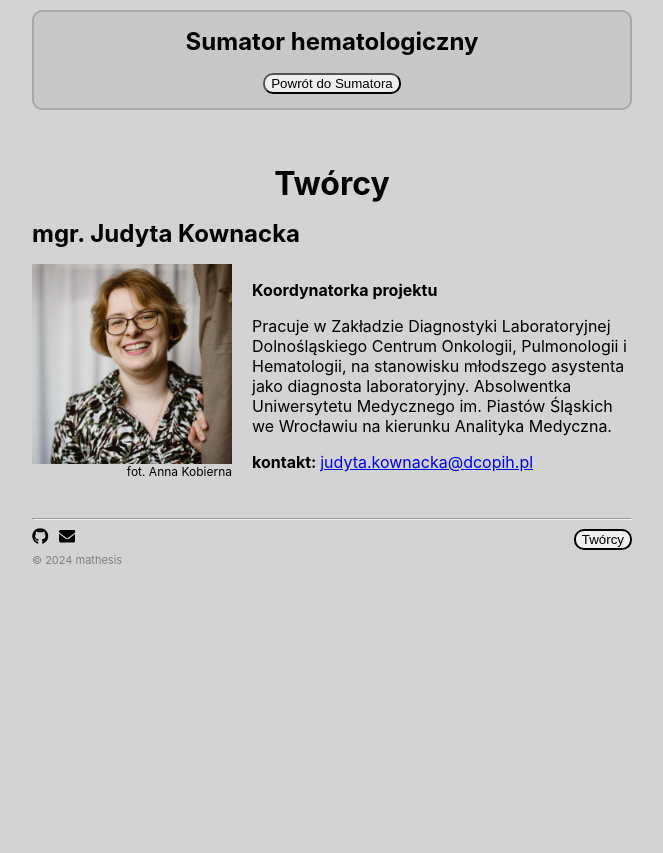
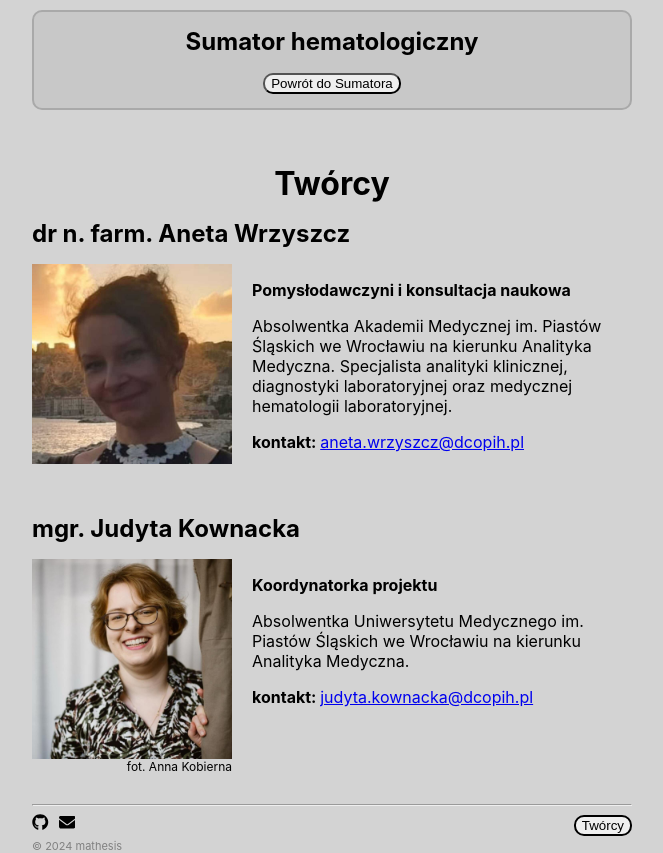
Before and after one commit to hermeneuta/sumator, a React (Create React App) app: page /about in a window 1280 px wide. Shown: the whole page, without its empty margins (308-971 px from the left). Before the commit the page ends 800 px from the top, so only its background shows below. Built offline with nearby package versions, Linux system fonts and the light colour scheme.

Commit message:
aktualizacja tworcow

```diff
--- a/src/components/About/About.js
+++ b/src/components/About/About.js
@@ -2,6 +2,7 @@
 import "./About.css";
 import React from "react";
 import judyta from "../assets/judyta.jpg";
+import aneta from "../assets/aneta.jpg";
 import { useNavigate } from "react-router-dom";
 import Footnote from "../Footnote/Footnote";
 
@@ -36,6 +37,47 @@ function About() {
       >
         Twórcy
       </h1>
+      <div style={{ marginBottom: "30px" }}>
+        <h2 className="margin:10">dr n. farm. Aneta Wrzyszcz</h2>
+        <div
+          style={{
+            display: "flex",
+            flexDirection: "row",
+            gap: "20px",
+          }}
+        >
+          <div
+            style={{
+              display: "flex",
+              flexDirection: "column",
+            }}
+          >
+            <img
+              src={aneta}
+              alt="Aneta Wrzyszcz"
+              style={{ width: "200px", height: "200px" }}
+            />
+          </div>
+          <div>
+            <p style={{ fontWeight: "bold", justifyContent: "flex" }}>
+              Pomysłodawczyni i konsultacja naukowa
+            </p>
+            <p>
+              Absolwentka Akademii Medycznej im. Piastów Śląskich we Wrocławiu
+              na kierunku Analityka Medyczna. Specjalista analityki klinicznej,
+              diagnostyki laboratoryjnej oraz medycznej hematologii
+              laboratoryjnej.
+            </p>
+            <p>
+              <span style={{ fontWeight: "bold" }}>kontakt: </span>
+              <a href="mailto:aneta.wrzyszcz@dcopih.pl">
+                aneta.wrzyszcz@dcopih.pl
+              </a>
+            </p>
+          </div>
+        </div>
+      </div>
+      <div>
         <h2 className="margin:10">mgr. Judyta Kownacka</h2>
         <div
           style={{
@@ -64,11 +106,8 @@ function About() {
               Koordynatorka projektu
             </p>
             <p>
-            Pracuje w Zakładzie Diagnostyki Laboratoryjnej Dolnośląskiego
-            Centrum Onkologii, Pulmonologii i Hematologii, na stanowisku
-            młodszego asystenta jako diagnosta laboratoryjny. Absolwentka
-            Uniwersytetu Medycznego im. Piastów Śląskich we Wrocławiu na
-            kierunku Analityka Medyczna.
+              Absolwentka Uniwersytetu Medycznego im. Piastów Śląskich we
+              Wrocławiu na kierunku Analityka Medyczna.
             </p>
             <p>
               <span style={{ fontWeight: "bold" }}>kontakt: </span>
@@ -78,6 +117,7 @@ function About() {
             </p>
           </div>
         </div>
+      </div>
       <Footnote />
     </div>
   );
```
Also changed, not shown: src/components/assets/aneta.jpg (added). Lines whose indentation alone changed are shown as unchanged.
